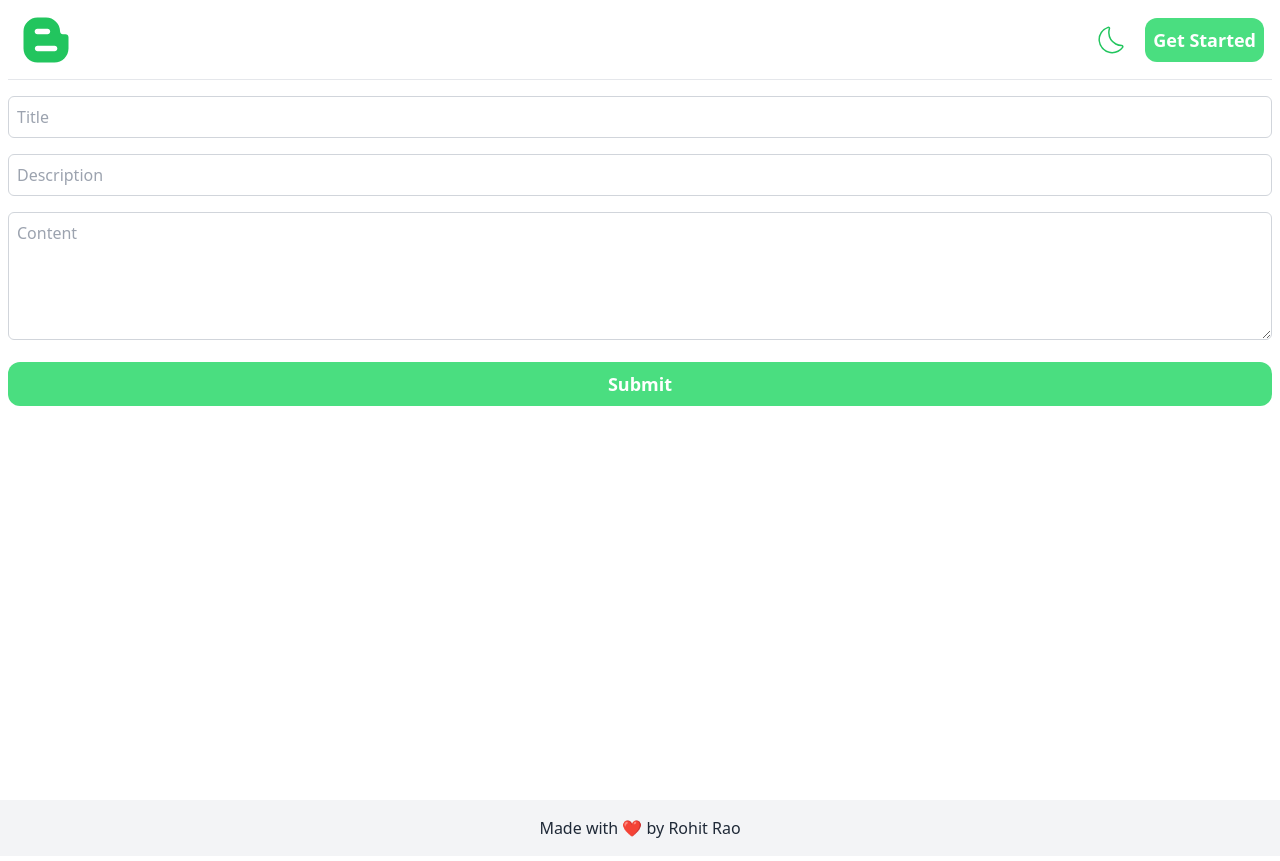
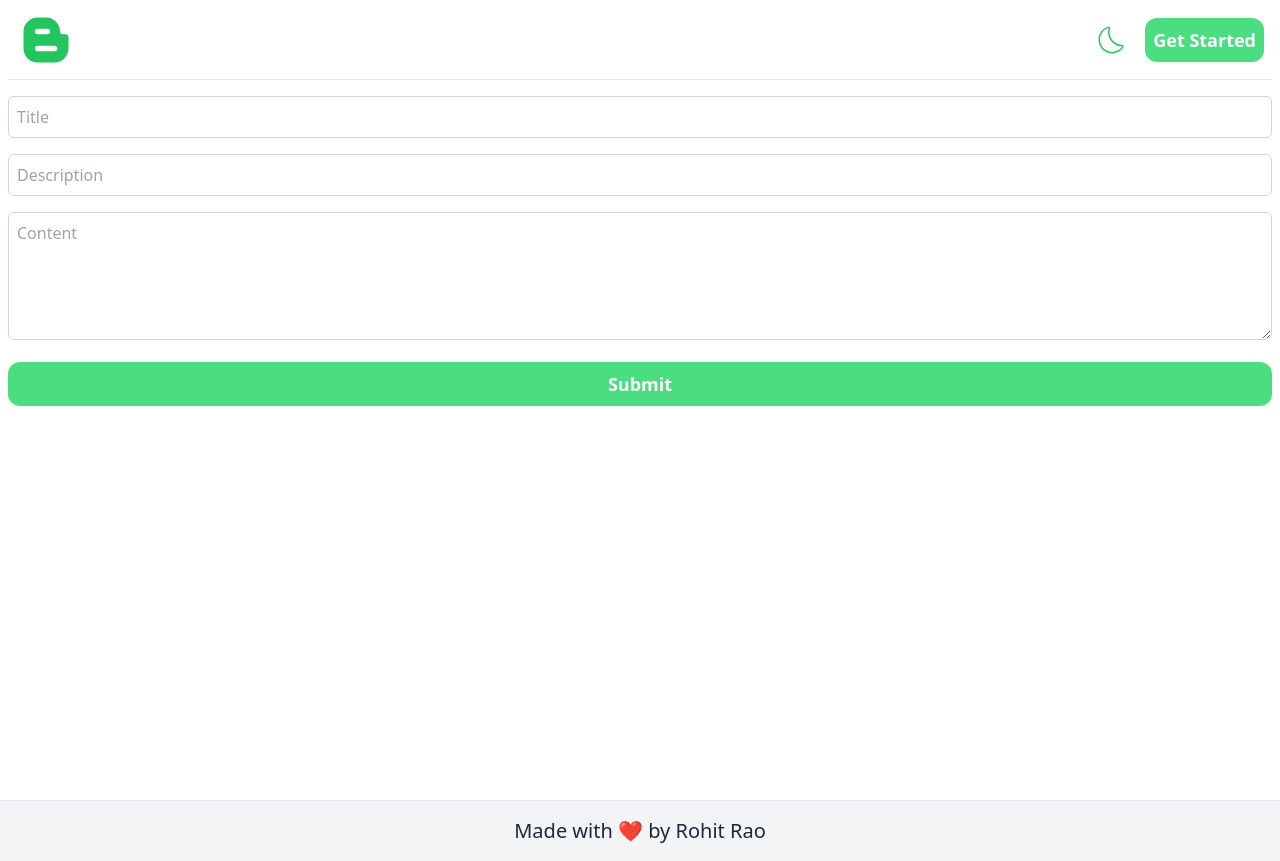
Before and after one commit to haryannvi-coder/basic-blog-frontend, a React (Vite) app: page /addBlog in a window 1280 px wide. Built offline with nearby package versions, Linux system fonts and the light colour scheme.

Commit message:
ui update

```diff
--- a/src/components/Footer.jsx
+++ b/src/components/Footer.jsx
@@ -1,6 +1,8 @@
 
 export function Footer(){
-    return <footer className="py-4 bg-gray-100 dark:bg-slate-800 text-center text-gray-800 dark:text-gray-300">
-        <div>Made with ❤️ by Rohit Rao</div>
-    </footer>
+    return <>
+        <footer className="py-4 text-xl border-t dark:border-slate-600  bg-gray-100 dark:bg-slate-900 text-center text-gray-800 dark:text-gray-300">
+            <div>Made with ❤️ by Rohit Rao</div>
+        </footer>
+    </>
 }
--- a/src/components/TopBar.jsx
+++ b/src/components/TopBar.jsx
@@ -32,8 +32,6 @@ export function TopBar({setFilter, homePage}){
         <></>
     }
 
-
-
         <div className="flex items-center justify-between space-x-4" >
             <ThemeButton />
 
--- a/src/pages/Dashboard.jsx
+++ b/src/pages/Dashboard.jsx
@@ -21,7 +21,8 @@ export function Dashboard(){
 
     return <div className="min-h-screen px-2 dark:bg-slate-900" >
         <TopBar setFilter={setFilter} homePage={true} />
-        <div className="my-5 flex flex-wrap justify-around gap-4">
+        <div className="my-5" ></div>
+        <div className=" flex flex-wrap justify-around gap-6">
             {blogs.map((blog, id) => {
                 return (
                     <BlogCard  key={id} title={blog.title}  description={blog.description} blogId={blog._id} />
```
